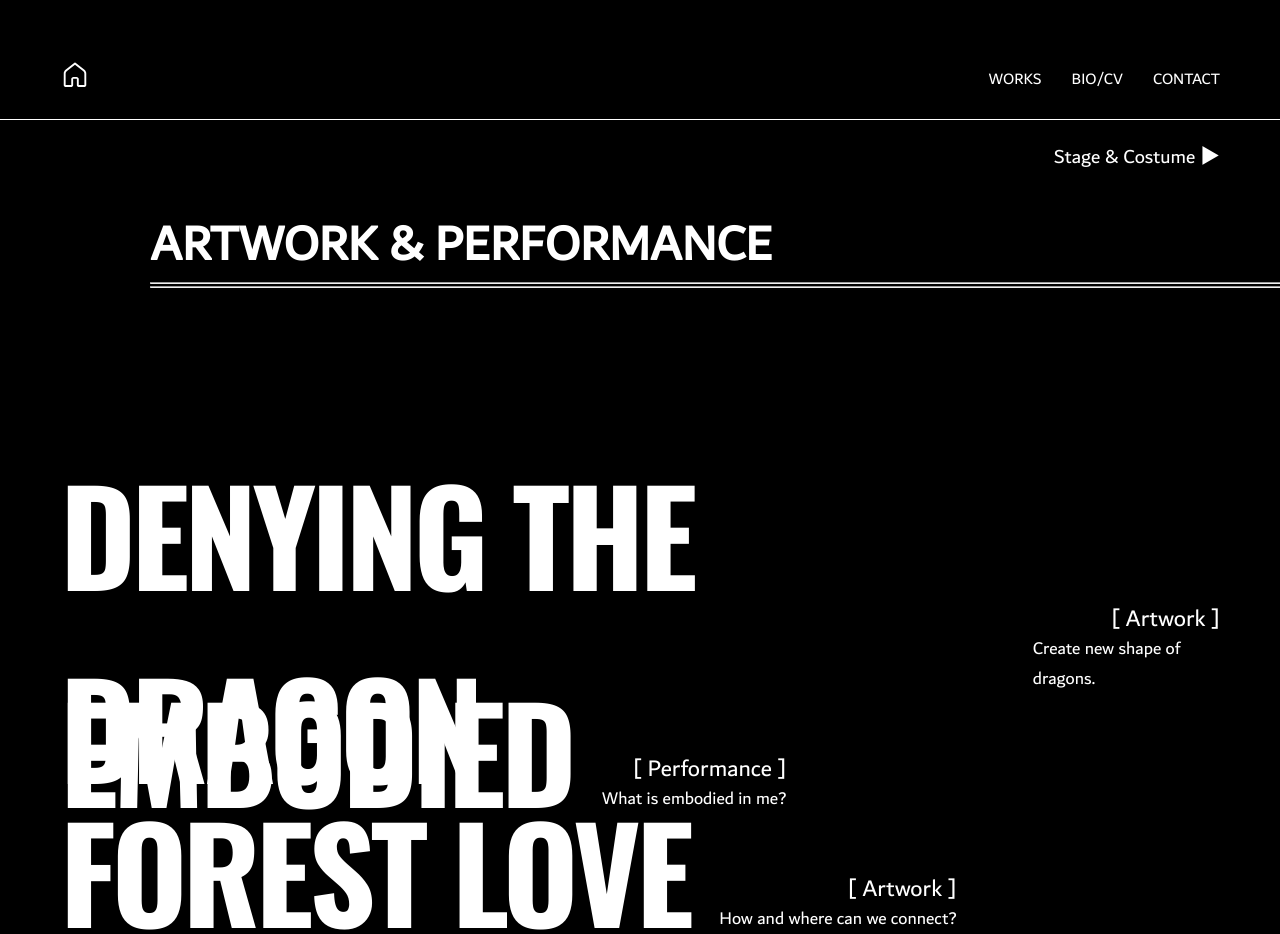
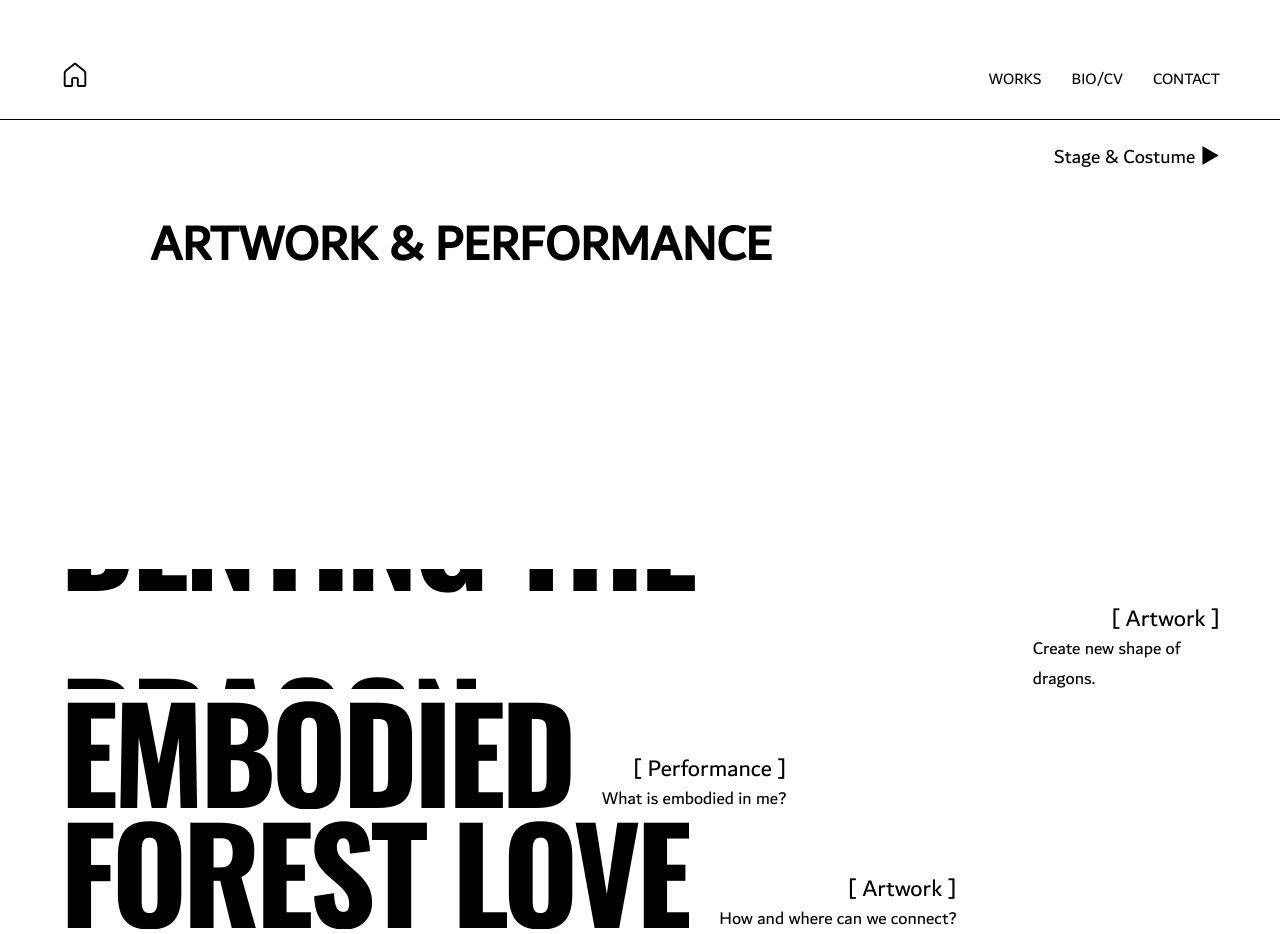
Before and after one commit to Song-Sang/soli, a Next.js app: page /works in a window 1280 px wide. Built offline with nearby package versions, Linux system fonts and the light colour scheme.

Commit message:
✨ :title 페이지 초기 UI 작업

```diff
--- a/components/WorksPage/MainTopic/ArtworkPerformance.tsx
+++ b/components/WorksPage/MainTopic/ArtworkPerformance.tsx
@@ -13,8 +13,6 @@ export default function ArtworkPerformance() {
           <p className={cx('mainTopic-inner')}>ARTWORK & PERFORMANCE</p>
         </div>
       </h1>
-      <hr className={cx('style-line-1')} />
-      <hr className={cx('style-line-2')} />
       <div>
         {TOPICS.ART_PERFORMANCE.map((topic) => (
           <SubTopic
--- a/components/WorksPage/MainTopic/MainTopic.module.scss
+++ b/components/WorksPage/MainTopic/MainTopic.module.scss
@@ -31,32 +31,3 @@
     padding: 0 240px;
   }
 }
-
-.style-line-1 {
-  width: 1770px;
-
-  position: relative;
-  top: -100px;
-  left: 150px;
-}
-
-.style-line-2 {
-  width: 1770px;
-
-  position: relative;
-  top: -192px;
-  left: 150px;
-}
-
-.style-line-3 {
-  width: 655px;
-
-  position: relative;
-  top: -20px;
-}
-.style-line-4 {
-  width: 655px;
-
-  position: relative;
-  top: -32px;
-}
--- a/components/WorksPage/MainTopic/StageCostume.tsx
+++ b/components/WorksPage/MainTopic/StageCostume.tsx
@@ -13,8 +13,6 @@ export default function StageCostume() {
           <p className={cx('mainTopic-inner', 'reverse')}>STAGE & COSTUME</p>
         </div>
       </h1>
-      <hr className={cx('style-line-3')} />
-      <hr className={cx('style-line-4')} />
       <div>
         {TOPICS.STAGE_COSTUME.map((topic) => (
           <SubTopic
--- a/components/WorksPage/SubTopic/SubTopic.module.scss
+++ b/components/WorksPage/SubTopic/SubTopic.module.scss
@@ -2,7 +2,6 @@
 
 .topic-wrapper {
   display: flex;
-  align-items: center;
   &.reverse {
     justify-content: flex-end;
   }
@@ -13,14 +12,15 @@
   height: 120px;
 
   &:hover {
-    background-color: #fff;
-    color: #000;
+    background-color: #000;
+    color: #fff;
   }
 }
 
 .title {
   display: flex;
   align-items: center;
+  overflow: hidden;
 
   position: relative;
   bottom: 5px;
@@ -29,8 +29,6 @@
   font-size: 130px;
   font-weight: 800;
   letter-spacing: -5px;
-
-  height: 120px;
 
   &.reverse {
     order: 2;
--- a/components/WorksPage/SubTopic/SubTopic.tsx
+++ b/components/WorksPage/SubTopic/SubTopic.tsx
@@ -20,7 +20,7 @@ export default function SubTopic({
   return (
     <div>
       <Link
-        href="/"
+        href={`/work/${title}`}
         className={cx('topic-wrapper', { reverse: align === 'reverse' })}
       >
         <h2 className={cx('title', { reverse: align === 'reverse' })}>
--- /dev/null
+++ b/pages/work/title.module.scss
@@ -0,0 +1,4 @@
+@import '/styles/main.scss';
+
+.nav {
+}
--- a/styles/base/_reset.scss
+++ b/styles/base/_reset.scss
@@ -25,10 +25,10 @@ body {
   font-family: $font-primary;
   font-style: normal;
   line-height: normal;
-  background: #fff;
-  color: #fff;
+  background: #ebe3d8;
+  color: #000;
   height: 100vh;
-  background-color: #000;
+  background-color: #fff;
 }
 
 h1 {
--- a/styles/constants/_colors.scss
+++ b/styles/constants/_colors.scss
@@ -1,2 +1,3 @@
 $black: #000;
 $white: #fff;
+$background: #ebe3d8;
```
Also changed, not shown: constant/workImages.ts (added, +46 -0 lines), pages/work/[title].tsx (added, +36 -0 lines), public/images/home.svg.
